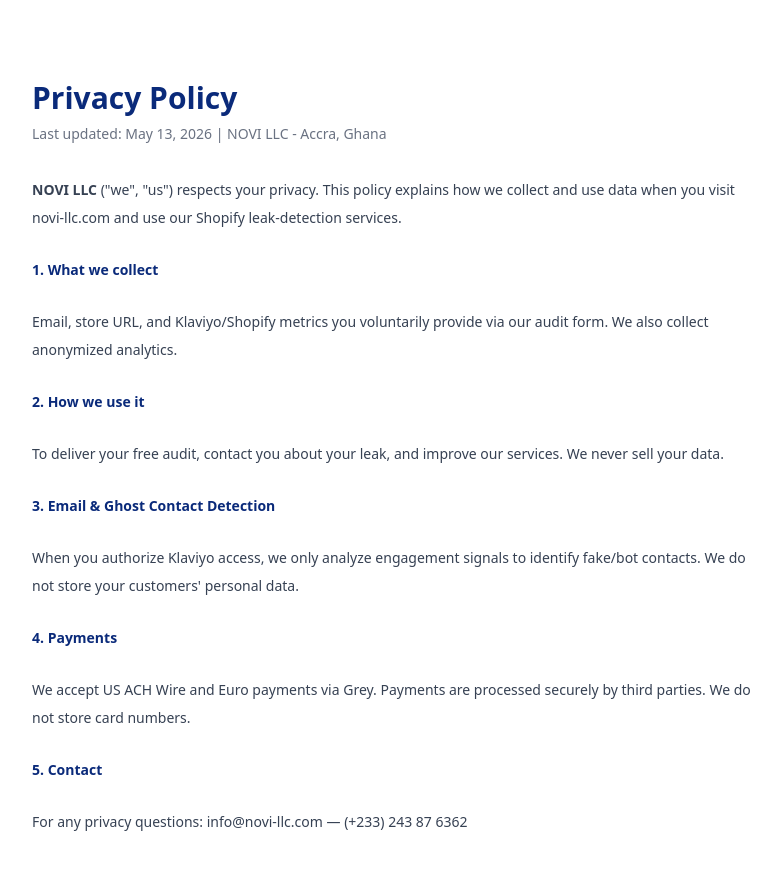
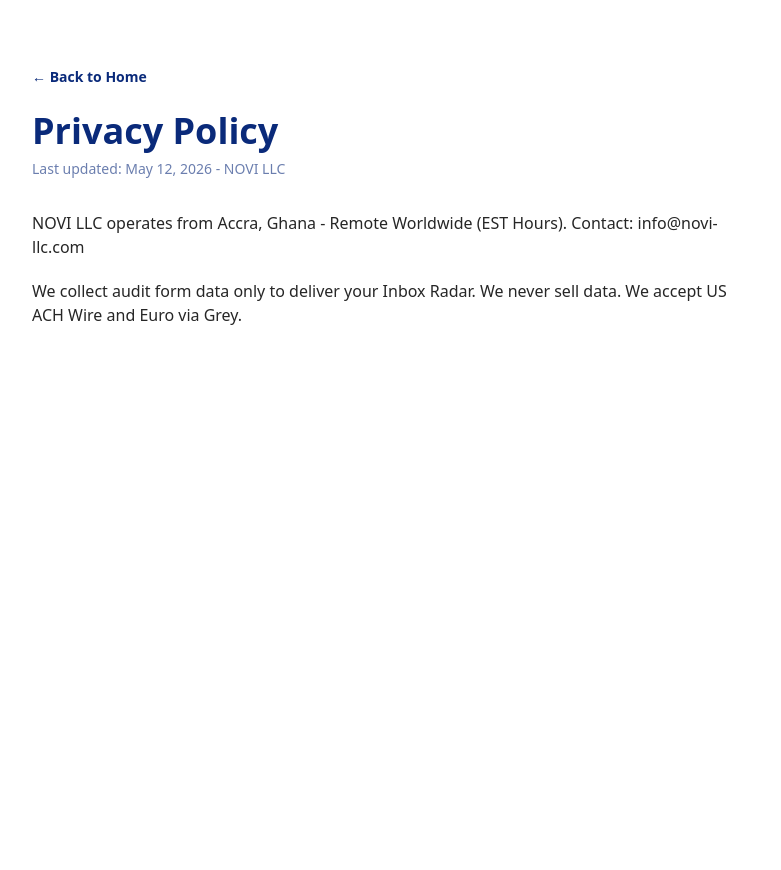
Before and after one commit to NOVI-I6699-cmd/portfolio-starter-kit, a Next.js app: page /privacy in a window 1280 px wide. Shown: the top 870 px of the page, without its empty margins (248-1029 px from the left). After the commit the page ends 800 px from the top, so only its background shows below. Built offline with nearby package versions, Linux system fonts and the light colour scheme.

Commit message:
Update page.tsx

```diff
--- a/app/privacy/page.tsx
+++ b/app/privacy/page.tsx
@@ -1,20 +1,16 @@
+import Link from 'next/link'
+
 export default function Privacy() {
   return (
-    <main className="max-w-3xl mx-auto px-6 py-20">
-      <h1 className="text-3xl font-bold text-[#0A2A7A]">Privacy Policy</h1>
-      <p className="mt-2 text-sm text-gray-500">Last updated: May 13, 2026 | NOVI LLC - Accra, Ghana</p>
-      <div className="mt-8 space-y-6 text-sm leading-7 text-gray-700">
-        <p><strong>NOVI LLC</strong> ("we", "us") respects your privacy. This policy explains how we collect and use data when you visit novi-llc.com and use our Shopify leak-detection services.</p>
-        <h2 className="font-bold text-[#0A2A7A]">1. What we collect</h2>
-        <p>Email, store URL, and Klaviyo/Shopify metrics you voluntarily provide via our audit form. We also collect anonymized analytics.</p>
-        <h2 className="font-bold text-[#0A2A7A]">2. How we use it</h2>
-        <p>To deliver your free audit, contact you about your leak, and improve our services. We never sell your data.</p>
-        <h2 className="font-bold text-[#0A2A7A]">3. Email & Ghost Contact Detection</h2>
-        <p>When you authorize Klaviyo access, we only analyze engagement signals to identify fake/bot contacts. We do not store your customers' personal data.</p>
-        <h2 className="font-bold text-[#0A2A7A]">4. Payments</h2>
-        <p>We accept US ACH Wire and Euro payments via Grey. Payments are processed securely by third parties. We do not store card numbers.</p>
-        <h2 className="font-bold text-[#0A2A7A]">5. Contact</h2>
-        <p>For any privacy questions: info@novi-llc.com — (+233) 243 87 6362</p>
+    <main className="max-w-3xl mx-auto px-6 py-16">
+      <Link href="/" className="inline-flex items-center text-sm font-semibold text-[#0A2A7A] hover:underline mb-6">
+        ← Back to Home
+      </Link>
+      <h1 className="text-4xl font-bold text-[#0A2A7A]">Privacy Policy</h1>
+      <p className="mt-2 text-sm opacity-60">Last updated: May 12, 2026 - NOVI LLC</p>
+      <div className="mt-8 prose">
+        <p>NOVI LLC operates from Accra, Ghana - Remote Worldwide (EST Hours). Contact: info@novi-llc.com</p>
+        <p className="mt-4">We collect audit form data only to deliver your Inbox Radar. We never sell data. We accept US ACH Wire and Euro via Grey.</p>
       </div>
     </main>
   )
```
